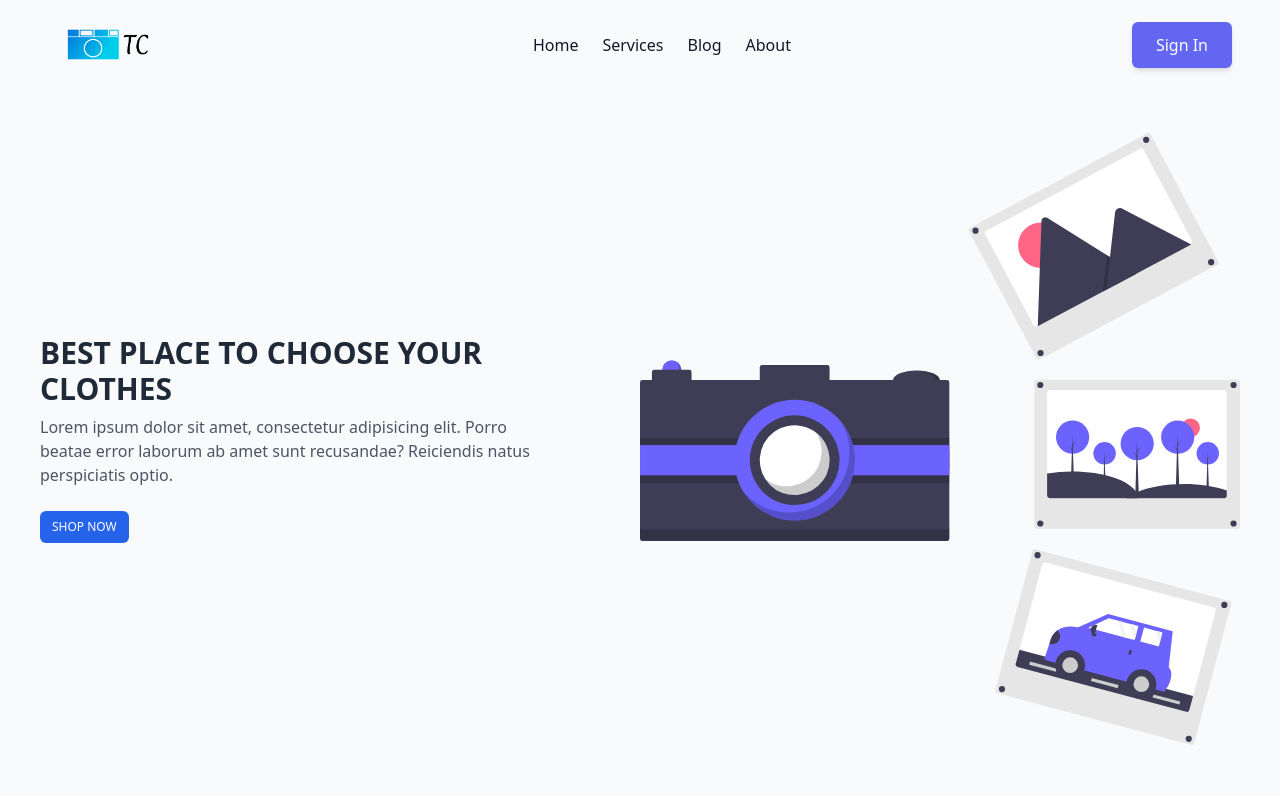
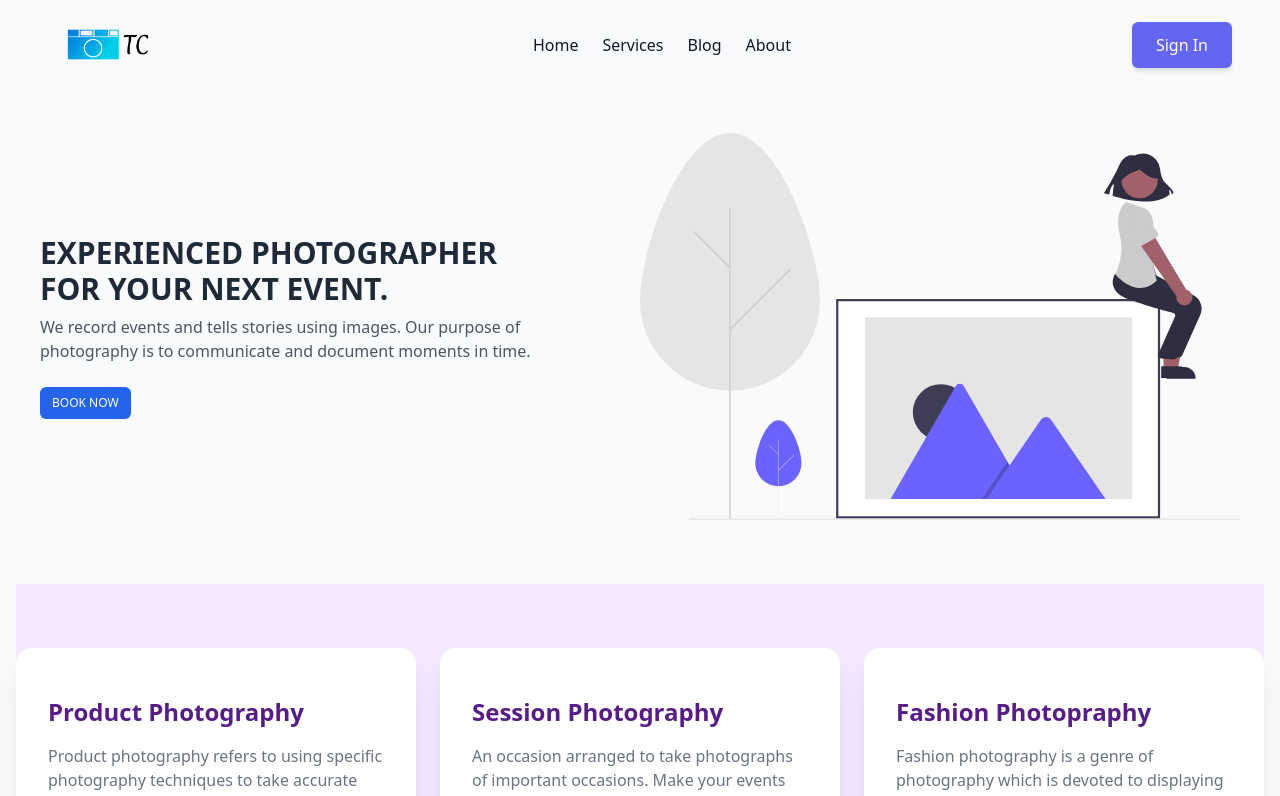
Before and after one commit to B-Tanvir/Tcreative, a React (Create React App) app: page / in a window 1280 px wide. Shown: the top 796 px of the page. Built offline with nearby package versions, Linux system fonts and the light colour scheme; no server answers.

Commit message:
implementing header

```diff
--- a/package.json
+++ b/package.json
@@ -11,6 +11,7 @@
     "react-dom": "^18.0.0",
     "react-firebase-hooks": "^5.0.3",
     "react-router-dom": "^6.3.0",
+    "react-router-hash-link": "^2.4.3",
     "react-scripts": "5.0.1",
     "react-toastify": "^9.0.1",
     "web-vitals": "^2.1.4"
--- a/src/pages/home/header/Header.js
+++ b/src/pages/home/header/Header.js
@@ -1,5 +1,6 @@
 import React from 'react';
-import photography from '../../../photos/moments.svg'
+import photography from '../../../photos/undraw_snap_the_moment_re_88cu.svg'
+import {HashLink} from "react-router-hash-link";
 
 const Header = () => {
     return (
@@ -7,15 +8,15 @@ const Header = () => {
             <div className="items-center lg:flex">
                 <div className="w-full lg:w-1/2">
                     <div className="lg:max-w-lg">
-                        <h1 className="text-2xl font-semibold text-gray-800 uppercase dark:text-white lg:text-3xl">Best
-                            Place To Choose Your Clothes</h1>
-                        <p className="mt-2 text-gray-600 dark:text-gray-400">Lorem ipsum dolor sit amet, consectetur
-                            adipisicing elit. Porro beatae error laborum ab amet sunt recusandae? Reiciendis natus
-                            perspiciatis optio.</p>
-                        <button
-                            className="w-full px-3 py-2 mt-6 text-xs font-medium text-white uppercase transition-colors duration-200 transform bg-blue-600 rounded-md lg:w-auto hover:bg-blue-500 focus:outline-none focus:bg-blue-500">Shop
-                            Now
-                        </button>
+                        <h1 className="text-2xl font-semibold text-gray-800 uppercase dark:text-white lg:text-3xl">Experienced
+                            Photographer For your next event.</h1>
+                        <p className="mt-2 text-gray-600 dark:text-gray-400">We record events and tells stories using images. Our purpose of photography is to communicate and document moments in time.</p>
+                        <HashLink smooth to={'/#services'}>
+                            <button
+                                className="w-full px-3 py-2 mt-6 text-xs font-medium text-white uppercase transition-colors duration-200 transform bg-blue-600 rounded-md lg:w-auto hover:bg-blue-500 focus:outline-none focus:bg-blue-500">Book
+                                Now
+                            </button>
+                        </HashLink>
                     </div>
                 </div>
 
--- a/src/pages/shared/Navbar/Navbar.js
+++ b/src/pages/shared/Navbar/Navbar.js
@@ -4,6 +4,7 @@ import {Link} from "react-router-dom";
 import {useAuthState} from "react-firebase-hooks/auth";
 import auth from "../../../firebase.init";
 import {signOut} from 'firebase/auth'
+import {NavHashLink} from 'react-router-hash-link';
 
 const Navbar = () => {
     const [state, setState] = useState(false)
@@ -60,7 +61,7 @@ const Navbar = () => {
                         {
                             navigation.map((item, idx) => (
                                 <li className="text-gray-900 hover:text-indigo-600" key={idx}>
-                                    <Link to={item.path}>{item.title}</Link>
+                                    <NavHashLink smooth to={item.path}>{item.title}</NavHashLink>
                                 </li>
                             ))
                         }
--- a/src/pages/signin/SignIn.js
+++ b/src/pages/signin/SignIn.js
@@ -1,5 +1,5 @@
 import React, {useEffect, useState} from 'react';
-import {Link, useNavigate} from "react-router-dom";
+import {Link, useLocation, useNavigate} from "react-router-dom";
 import {
     useSendPasswordResetEmail,
     useSignInWithEmailAndPassword,
@@ -13,8 +13,10 @@ import 'react-toastify/dist/ReactToastify.css'
 const SignIn = () => {
     const [filled, setFilled] = useState(false)
     const navigate = useNavigate()
+    const location = useLocation()
     const [email, setEmail] = useState('');
     const [password, setPassword] = useState('');
+    const from = location.state?.from?.pathname || "/";
     console.log(email, password)
     const [
         signInWithEmailAndPassword,
@@ -39,7 +41,7 @@ const SignIn = () => {
     }, [loading, loading2]);
 
     if (user || user2 || user3) {
-        navigate('/')
+        navigate(from)
     }
 
     const handleSignIn = (e) => {
```
Also changed, not shown: 1 other file (tests, documents, lock files or other folders).
